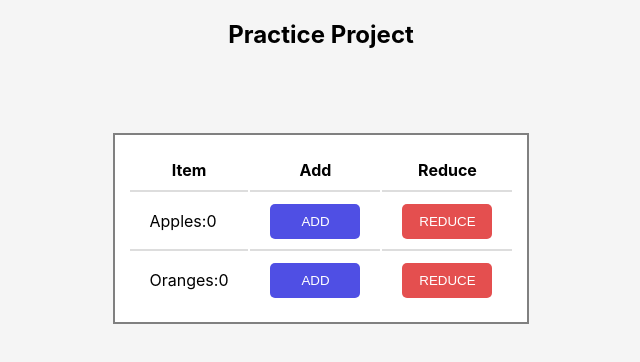
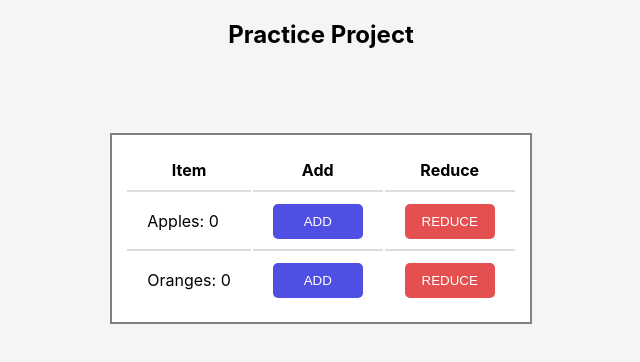
Before and after one commit to Vikas592/AdvReactPractice, a React (Create React App) app: page / in a window 1280 px wide. Shown: the top 362 px of the page, without its empty margins (319-959 px from the left). Built offline with nearby package versions, Linux system fonts and the light colour scheme.

Commit message:
refactor: capitalise button test

```diff
--- a/src/App.tsx
+++ b/src/App.tsx
@@ -40,28 +40,28 @@ function App({ className }: AppProps) {
           </thead>
           <tbody>
             <tr>
-              <TableCell>Apples:{apples}</TableCell>
+              <TableCell>Apples: {apples}</TableCell>
               <TableCell>
                 <Button variant='add' onClick={() => increment(APPLES)}>
-                  ADD
+                  Add
                 </Button>
               </TableCell>
               <TableCell>
                 <Button variant='reduce' onClick={() => decrement(APPLES)} disabled={apples === 0}>
-                  REDUCE
+                  Reduce
                 </Button>
               </TableCell>
             </tr>
             <tr>
-              <TableCell noBorder={true}>Oranges:{oranges}</TableCell>
+              <TableCell noBorder={true}>Oranges: {oranges}</TableCell>
               <TableCell noBorder={true}>
                 <Button variant='add' onClick={() => increment(ORANGES)}>
-                  ADD
+                  Add
                 </Button>
               </TableCell>
               <TableCell noBorder={true}>
                 <Button variant='reduce' onClick={() => decrement(ORANGES)} disabled={oranges === 0}>
-                  REDUCE
+                  Reduce
                 </Button>
               </TableCell>
             </tr>
--- a/src/components/Button/Button.tsx
+++ b/src/components/Button/Button.tsx
@@ -7,6 +7,7 @@ interface ButtonProps {
 const Button = styled.button<ButtonProps>`
   border: none;
   color: white;
+  text-transform: uppercase;
   border-radius: 5px;
   width: 90px;
   height: 35px;
--- a/src/components/Table/TableHeadCell.tsx
+++ b/src/components/Table/TableHeadCell.tsx
@@ -3,6 +3,7 @@ import styled from 'styled-components';
 const TableHeadCell = styled.th`
   border-bottom: 2px solid #ddd;
   padding: 10px 20px;
+  text-transform: capitalize;
 `;
 
 export default TableHeadCell;
```
